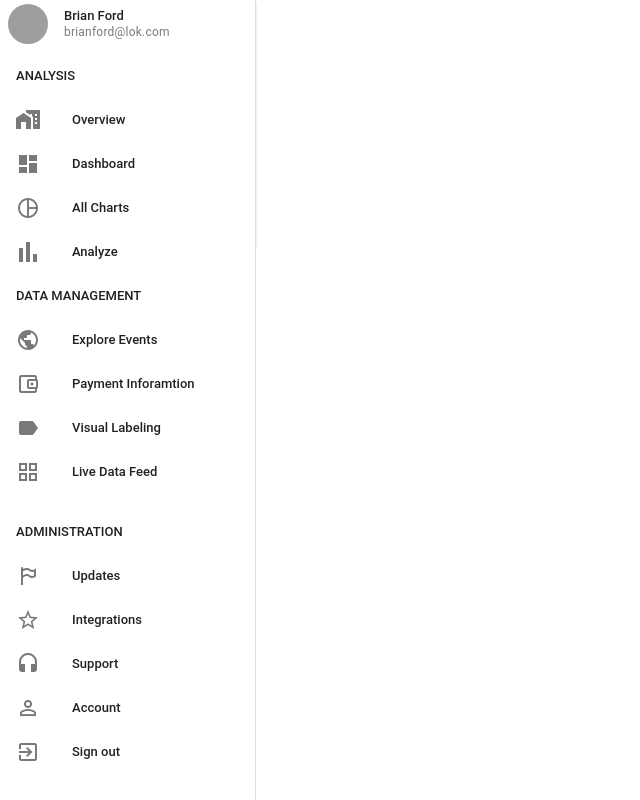
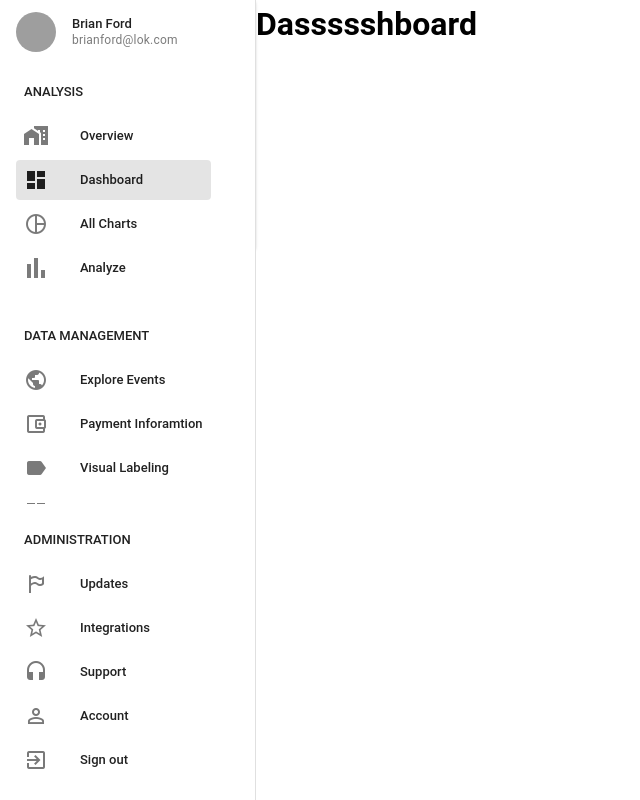
Before and after one commit to mrVandermond/dashboard, a Vue app: page /dashboard in a window 1280 px wide. Shown: the whole page, without its empty margins (0-640 px from the left). Built offline with nearby package versions, Linux system fonts and the light colour scheme; no server answers; grey boxes are pictures that could not be loaded.

Commit message:
feat: small after sync works

```diff
--- a/src/App.vue
+++ b/src/App.vue
@@ -5,8 +5,8 @@ import SideMenu from './views/components/SideMenu.vue';
 
 <template>
   <div>
+    <SideMenu />
     <RouterView />
-    <SideMenu />
   </div>
 </template>
 
@@ -15,3 +15,12 @@ div {
   display: flex;
 }
 </style>
+
+<!-- <keep-alive>
+  <SideMenu />
+</keep-alive>
+<RouterView v-slot="{ Component }">
+  <keep-alive>
+    <component :is="Component" />
+  </keep-alive>
+</RouterView> -->
--- a/src/router/index.ts
+++ b/src/router/index.ts
@@ -1,13 +1,23 @@
-import { createRouter, createWebHistory } from "vue-router";
-import HomeView from "../views/HomeView.vue";
+import { createRouter, createWebHistory } from 'vue-router';
+import HomeView from '../views/HomeView.vue';
 
 const router = createRouter({
   history: createWebHistory(import.meta.env.BASE_URL),
   routes: [
     {
-      path: "/",
-      name: "home",
+      path: '/',
+      name: 'home',
       component: HomeView,
+    },
+    {
+      path: '/overview',
+      name: 'overview',
+      component: () => import('@/views/OverView.vue'),
+    },
+    {
+      path: '/dashboard',
+      name: 'dashboard',
+      component: () => import('@/views/Dashboard.vue'),
     },
   ],
 });
--- /dev/null
+++ b/src/views/Dashboard.vue
@@ -0,0 +1,9 @@
+<template>
+  <div>
+    <h1>Dassssshboard</h1>
+  </div>
+</template>
+
+<script setup></script>
+
+<style lang="scss" scoped></style>
--- /dev/null
+++ b/src/views/OverView.vue
@@ -0,0 +1,9 @@
+<template>
+  <div>
+    <h1>OvvvvveeeerView</h1>
+  </div>
+</template>
+
+<script setup></script>
+
+<style lang="scss" scoped></style>
--- a/src/views/components/SideMenu.vue
+++ b/src/views/components/SideMenu.vue
@@ -1,20 +1,24 @@
 <template>
   <v-card>
     <v-layout>
+      <keep-alive>
         <v-navigation-drawer
           v-model="drawer"
           :rail="rail"
           permanent
           @click="rail = false"
+          class="d-flex align-start flex-column"
+          include="SideMenu"
         >
           <v-list-item
             prepend-avatar="https://randomuser.me/api/portraits/men/85.jpg"
             title="Brian Ford"
             subtitle="brianford@lok.com"
             nav
+            class="ma-2"
           >
           </v-list-item>
-        <v-list density="compact" class="" nav>
+          <v-list density="compact" class="ma-2" nav>
             <v-list-item type="subheader" title="ANALYSIS"></v-list-item>
             <v-list-item
               v-for="item in ANALYSIS"
@@ -22,9 +26,12 @@
               :title="item.title"
               :key="item.id"
               link
+              :to="item.path"
+              :nav="true"
             >
             </v-list-item>
-
+          </v-list>
+          <v-list density="compact" class="ma-2" nav>
             <v-list-item type="subheader" title="DATA MANAGEMENT"></v-list-item>
             <v-list-item
               v-for="item in DATA_MANAGEMENT"
@@ -32,22 +39,33 @@
               :title="item.title"
               :key="item.id"
               link
+              :to="item.path"
+              :nav="true"
             >
             </v-list-item>
           </v-list>
-
-        <v-list density="compact" class="mt-auto" nav>
-          <v-list-item type="subheader" title="ADMINISTRATION"></v-list-item>
+          <template v-slot:append>
+            <div class="ma-2">
+              <v-list density="compact" nav>
+                <v-list-item
+                  type="subheader"
+                  title="ADMINISTRATION"
+                ></v-list-item>
                 <v-list-item
                   v-for="item in ADMINISTRATION"
                   :prepend-icon="item.icon"
                   :title="item.title"
                   :key="item.id"
                   link
+                  :to="item.path"
+                  :nav="true"
                 >
                 </v-list-item>
               </v-list>
+            </div>
+          </template>
         </v-navigation-drawer>
+      </keep-alive>
       <v-main style="height: 250px"></v-main>
     </v-layout>
   </v-card>
@@ -59,28 +77,62 @@ import { ref } from 'vue';
 const drawer = ref(true);
 const ANALYSIS = ref([
   // { title: 'ANALYSIS', id: 0, icon: '' },
-  { title: 'Overview', icon: 'mdi-home-city', id: 1 },
-  { title: 'Dashboard', icon: 'mdi-view-dashboard', id: 2 },
-  { title: 'All Charts', icon: 'mdi-chart-pie-outline', id: 3 },
-  { title: 'Analyze', icon: 'mdi-poll', id: 4 },
+  { title: 'Overview', icon: 'mdi-home-city', id: 1, path: '/overview' },
+  { title: 'Dashboard', icon: 'mdi-view-dashboard', id: 2, path: '/dashboard' },
+  {
+    title: 'All Charts',
+    icon: 'mdi-chart-pie-outline',
+    id: 3,
+    path: '/charts',
+  },
+  { title: 'Analyze', icon: 'mdi-poll', id: 4, path: '/analyze' },
 ]);
 const DATA_MANAGEMENT = ref([
   // { title: 'ANALYSIS', id: 0, icon: '' },
-  { title: 'Explore Events', icon: 'mdi-earth', id: 1 },
-  { title: 'Payment Inforamtion', icon: 'mdi-wallet-outline', id: 2 },
-  { title: 'Visual Labeling', icon: 'mdi-label', id: 3 },
-  { title: 'Live Data Feed', icon: 'mdi-view-grid-outline', id: 4 },
+  { title: 'Explore Events', icon: 'mdi-earth', id: 1, path: '/events' },
+  {
+    title: 'Payment Inforamtion',
+    icon: 'mdi-wallet-outline',
+    id: 2,
+    path: '/payment',
+  },
+  {
+    title: 'Visual Labeling',
+    icon: 'mdi-label',
+    id: 3,
+    path: '/visuallabeling',
+  },
+  {
+    title: 'Live Data Feed',
+    icon: 'mdi-view-grid-outline',
+    id: 4,
+    path: '/livedatafeed',
+  },
 ]);
 const ADMINISTRATION = ref([
   // { title: 'ANALYSIS', id: 0, icon: '' },
-  { title: 'Updates', icon: 'mdi-flag-variant-outline', id: 1 },
-  { title: 'Integrations', icon: 'mdi-star-outline', id: 2 },
-  { title: 'Support', icon: 'mdi-headphones', id: 3 },
-  { title: 'Account', icon: 'mdi-account-outline', id: 4 },
-  { title: 'Sign out', icon: 'mdi-exit-to-app', id: 5 },
+  {
+    title: 'Updates',
+    icon: 'mdi-flag-variant-outline',
+    id: 1,
+    path: '/updates',
+  },
+  {
+    title: 'Integrations',
+    icon: 'mdi-star-outline',
+    id: 2,
+    path: '/integrations',
+  },
+  { title: 'Support', icon: 'mdi-headphones', id: 3, path: '/support' },
+  { title: 'Account', icon: 'mdi-account-outline', id: 4, path: '/account' },
+  { title: 'Sign out', icon: 'mdi-exit-to-app', id: 5, path: '/signout' },
 ]);
 
 const rail = ref(false);
 </script>
 
-<style scoped></style>
+<style scoped>
+v-navigation-drawer > v-list:last-of-type() {
+  margin-top: auto;
+}
+</style>
```
Lines whose indentation alone changed are shown as unchanged.
